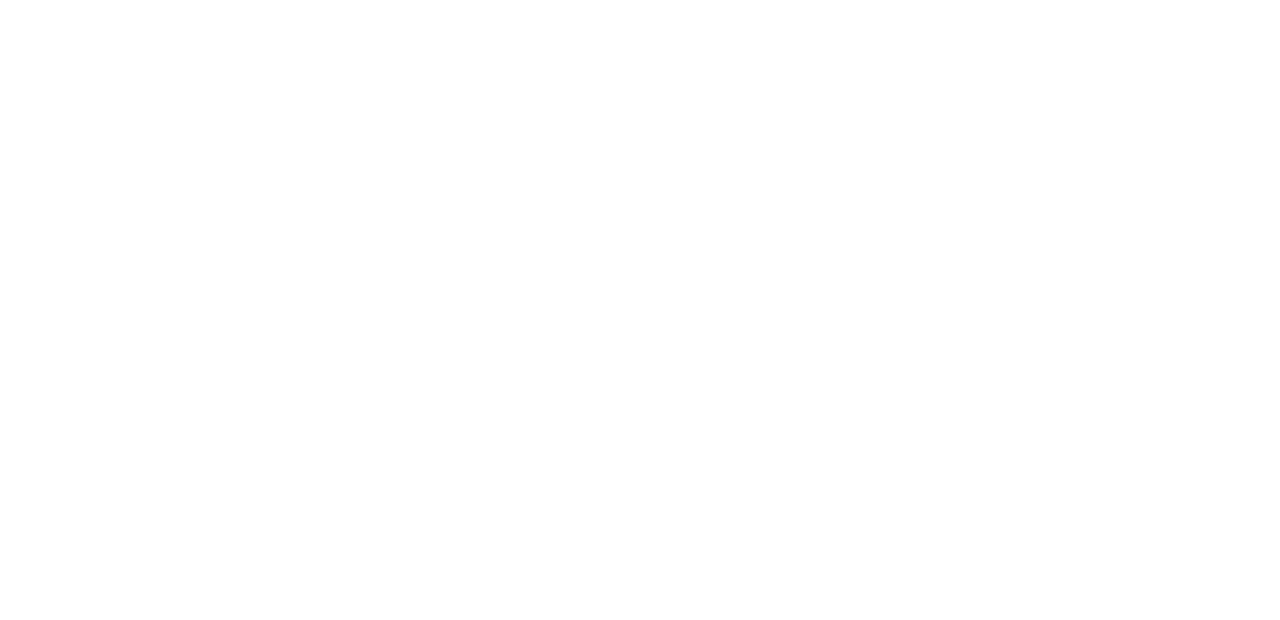
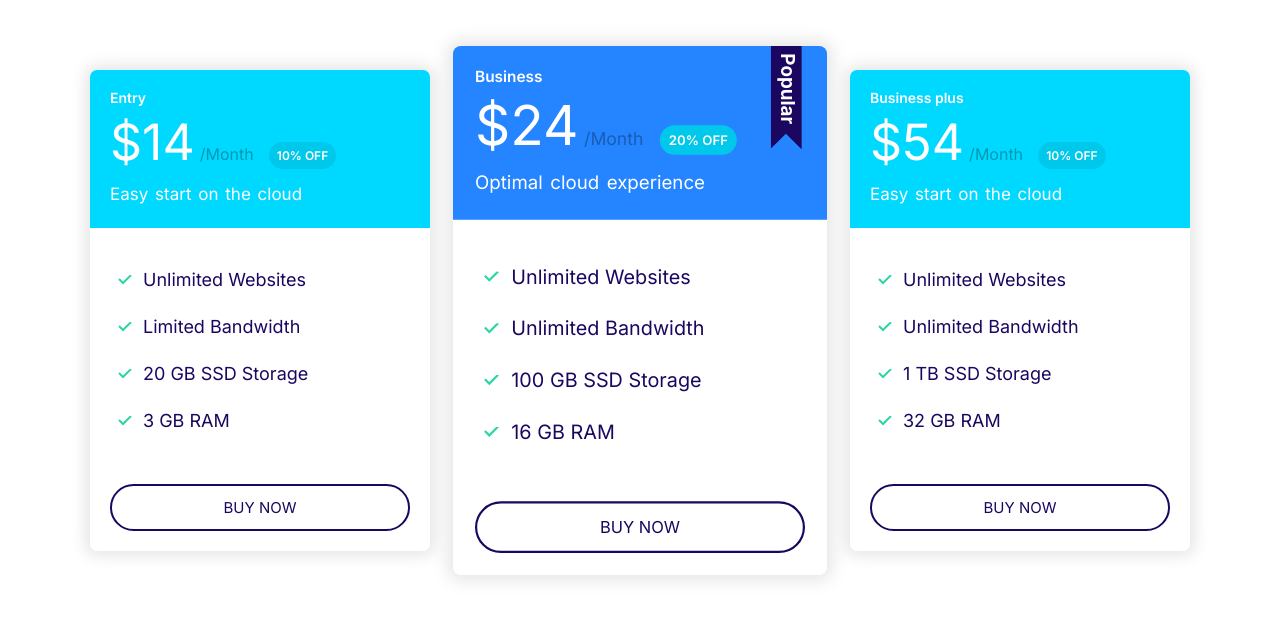
Before and after one commit to abdullaalsabti/Project-1-AASH, a plain HTML site: page index.html in a window 1280 px wide. Drawn offline with Linux system fonts and the light colour scheme.

Commit message:
completing the cards

```diff
--- a/CSS/styles.css
+++ b/CSS/styles.css
@@ -229,7 +229,12 @@ a{
 }
 .btn--stretched{
     width: auto;
-    padding: 1rem 1.5rem;
+    padding: 1rem 2.5rem;
+}
+.button .icon{
+    width: 2rem;
+    height: 2rem;
+    vertical-align: middle;
 }
 @media screen and (min-width: 1024px){
     .button{
@@ -538,7 +543,6 @@ margin-left: 2rem;
 .block{
     --padding-vertical: 6rem;
     padding: var(--padding-vertical) 2rem;
-    border: 1px solid red;
 }
 .block--skewed{
     clip-path: polygon(0 0, 100% 0%, 100% 90%, 0 100%);
@@ -644,3 +648,50 @@ margin-left: 2rem;
         padding-top: 0rem;
     }
 }
+
+
+
+/*domain block*/
+.block-domain .input-group{
+    box-shadow: 0 0 15px 5px rgba(0, 0, 0, 0.15);
+}
+.block-domain__prices{
+    display: grid;
+    grid-template-columns: repeat(3, 1fr);
+    grid-template-rows: repeat(2, 6rem);
+    justify-items: center;
+}
+@media screen and (min-width: 768px){
+    .block-domain__prices{
+        grid-template-columns: repeat(auto-fit , minmax(10rem, 1fr));
+        grid-template-rows: repeat(1, 6rem);
+
+    }
+}
+
+
+
+
+/*cards block*/
+.card{
+    box-shadow: 0 0 15px 5px rgba(0, 0, 0, 0.1);
+}
+.cards-container .grid{
+    gap: 8rem 4rem;
+}
+.cards-container .card{
+    max-width: 450px;
+    margin: 0 auto;
+}
+.grid--1x3 .plan--popular{
+    transform: scale(1.1);
+}
+.grid--1x3 .plan{
+    transition: transform 0.5s ease-in-out;
+}
+.grid--1x3 .plan:hover{
+    transform: scale(1.05);
+}
+.grid--1x3 .plan--popular:hover{
+    transform: scale(1.15);
+}
--- a/index.html
+++ b/index.html
@@ -16,7 +16,70 @@
     <title>Sabtify</title>
   </head>
   <body>
-
+    <section class="cards-container block general-container">
+      <div class="grid grid--1x3">
+        <div class="plan">
+          <div class="card">
+            <header class="card__header card__secondary">
+              <h3 class="plan__name">Entry</h3>
+              <span class="plan__price">$14</span>
+              <span class="plan__billing-cycle">/Month</span>
+              <span class="badge badge--small badge--secondary">10% OFF</span>
+              <span class="plan__slogan">Easy start on the cloud</span>
+            </header>
+            <div class="card__body">
+              <ul class="list list--ticks">
+                  <li class="list__item ">Unlimited Websites</li>
+                  <li class="list__item">Limited Bandwidth</li>
+                  <li class="list__item">20 GB SSD Storage</li>
+                  <li class="list__item">3 GB RAM</li>
+              </ul>
+              <button class="button button--outline btn--block"> Buy now </button>
+            </div>
+          </div>
+        </div>
+        <div class="plan plan--popular">
+          <div class="card">
+            <header class="card__header card__primary">
+              <h3 class="plan__name">Business</h3>
+              <span class="plan__price">$24</span>
+              <span class="plan__billing-cycle">/Month</span>
+              <span class="badge badge--small badge--secondary">20% OFF</span>
+              <span class="plan__slogan">Optimal cloud experience</span>
+            </header>
+            <div class="card__body">
+              <ul class="list list--ticks">
+                  <li class="list__item ">Unlimited Websites</li>
+                  <li class="list__item">Unlimited Bandwidth</li>
+                  <li class="list__item">100 GB SSD Storage</li>
+                  <li class="list__item">16 GB RAM</li>
+              </ul>
+              <button class="button button--outline btn--block"> Buy now </button>
+            </div>
+          </div>
+        </div>
+        <div class="plan">
+          <div class="card">
+            <header class="card__header card__secondary">
+              <h3 class="plan__name">Business plus</h3>
+              <span class="plan__price">$54</span>
+              <span class="plan__billing-cycle">/Month</span>
+              <span class="badge badge--small badge--secondary">10% OFF</span>
+              <span class="plan__slogan">Easy start on the cloud</span>
+            </header>
+            <div class="card__body">
+              <ul class="list list--ticks">
+                  <li class="list__item ">Unlimited Websites</li>
+                  <li class="list__item">Unlimited Bandwidth</li>
+                  <li class="list__item">1 TB SSD Storage</li>
+                  <li class="list__item">32 GB RAM</li>
+              </ul>
+              <button class="button button--outline btn--block"> Buy now </button>
+            </div>
+          </div>
+      </div>
+      </div>
+    </section>
     <script src="/main.js"></script>
   </body>
 </html>
```
Also changed, not shown: larger_components/cards_complete.html (added, +64 -0 lines), larger_components/input_domain.html (added, +30 -0 lines).
